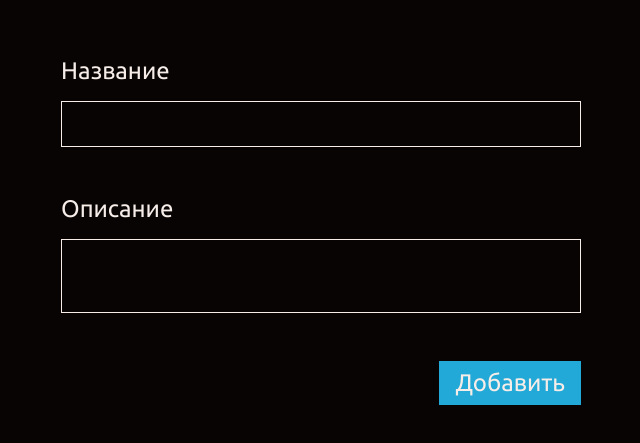
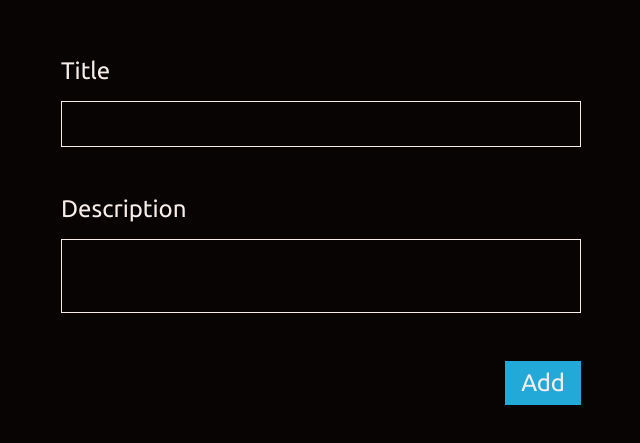
Before and after one commit to martin-mastermind/easy-todo, a website built with Vite: page index.html in a window 1280 px wide. Shown: the part 169-612 px from the top of the page, without its empty margins (19-659 px from the left). Built offline with nearby package versions, Linux system fonts and the light colour scheme.

Commit message:
Englification

```diff
--- a/index.html
+++ b/index.html
@@ -17,14 +17,14 @@
     <main>
       <section class="inputs">
         <div>
-          <label for="title">Название</label>
+          <label for="title">Title</label>
           <input id="title" type="text">
         </div>
         <div>
-          <label for="description">Описание</label>
+          <label for="description">Description</label>
           <textarea id="description"></textarea>
         </div>
-        <button>Добавить</button>
+        <button>Add</button>
       </section>
       <section class="cards">
       </section>
```
Also changed, not shown: counter.js (deleted, +0 -9 lines).
